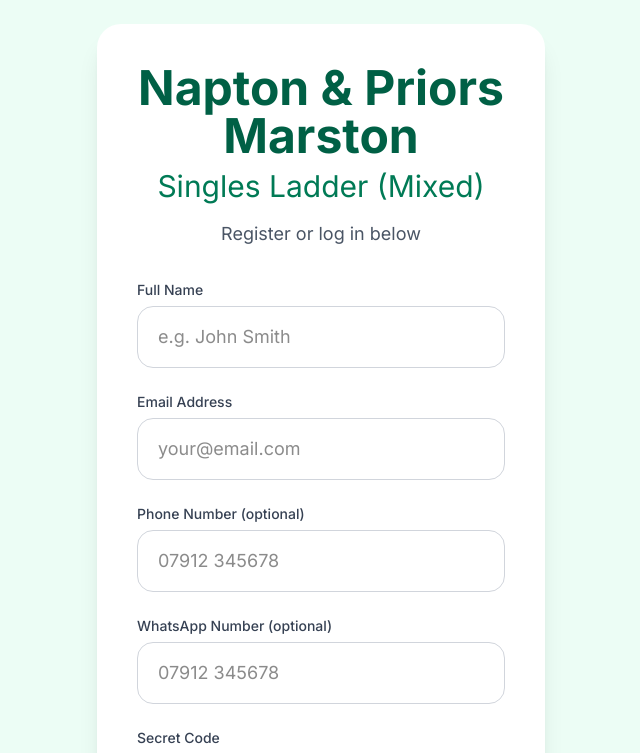
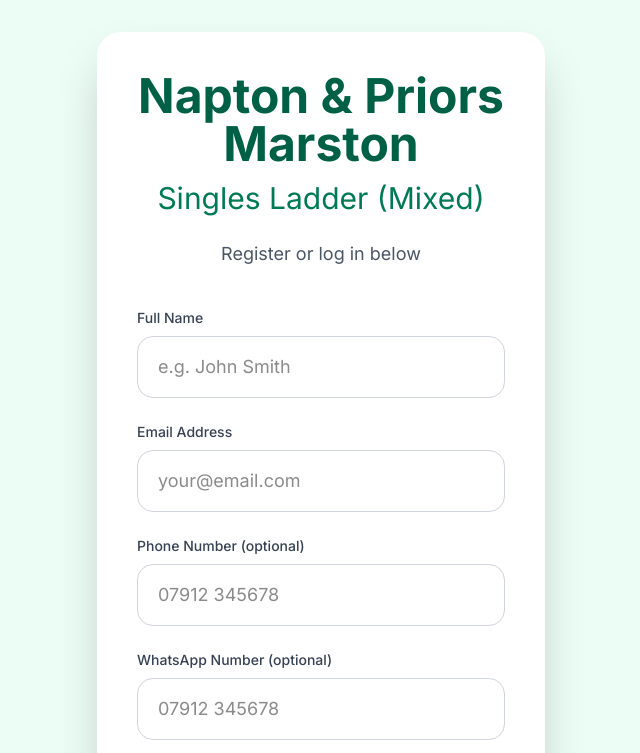
Before and after one commit to timcoker100-prog/napton-tennis-ladder, a Next.js app: page / in a window 1280 px wide. Shown: the top 753 px of the page, without its empty margins (319-959 px from the left). Built offline with nearby package versions, Linux system fonts and the light colour scheme.

Commit message:
improved login page for mobile

```diff
--- a/app/login/page.tsx
+++ b/app/login/page.tsx
@@ -66,17 +66,17 @@ export default function Login() {
   };
 
   return (
-    <div className="min-h-screen bg-emerald-50 flex items-center justify-center p-4 sm:p-6">
-      <div className="max-w-md w-full bg-white rounded-3xl shadow-xl p-8 sm:p-10">
-        <div className="text-center mb-8">
+    <div className="min-h-screen bg-emerald-50 flex items-center justify-center p-4 sm:p-8">
+      <div className="max-w-md w-full bg-white rounded-3xl shadow-2xl p-8 sm:p-10">
+        <div className="text-center mb-10">
           <h1 className="text-4xl sm:text-5xl font-bold text-emerald-800">Napton & Priors Marston</h1>
-          <p className="text-2xl sm:text-3xl text-emerald-700 mt-2">Singles Ladder (Mixed)</p>
-          <p className="text-gray-600 mt-4 text-base sm:text-lg">Register or log in below</p>
+          <p className="text-2xl sm:text-3xl text-emerald-700 mt-3">Singles Ladder (Mixed)</p>
+          <p className="text-gray-600 mt-6 text-base sm:text-lg">Register or log in below</p>
         </div>
 
         <form onSubmit={handleSubmit} className="space-y-6">
           <div>
-            <label className="block text-sm font-medium text-gray-700 mb-1.5">Full Name</label>
+            <label className="block text-sm font-medium text-gray-700 mb-2">Full Name</label>
             <input
               type="text"
               required
@@ -88,7 +88,7 @@ export default function Login() {
           </div>
 
           <div>
-            <label className="block text-sm font-medium text-gray-700 mb-1.5">Email Address</label>
+            <label className="block text-sm font-medium text-gray-700 mb-2">Email Address</label>
             <input
               type="email"
               required
@@ -100,7 +100,7 @@ export default function Login() {
           </div>
 
           <div>
-            <label className="block text-sm font-medium text-gray-700 mb-1.5">Phone Number (optional)</label>
+            <label className="block text-sm font-medium text-gray-700 mb-2">Phone Number (optional)</label>
             <input
               type="tel"
               value={phone}
@@ -111,7 +111,7 @@ export default function Login() {
           </div>
 
           <div>
-            <label className="block text-sm font-medium text-gray-700 mb-1.5">WhatsApp Number (optional)</label>
+            <label className="block text-sm font-medium text-gray-700 mb-2">WhatsApp Number (optional)</label>
             <input
               type="tel"
               value={whatsapp}
@@ -122,7 +122,7 @@ export default function Login() {
           </div>
 
           <div>
-            <label className="block text-sm font-medium text-gray-700 mb-1.5">Secret Code</label>
+            <label className="block text-sm font-medium text-gray-700 mb-2">Secret Code</label>
             <input
               type="password"
               required
@@ -136,14 +136,14 @@ export default function Login() {
           <button
             type="submit"
             disabled={loading}
-            className="w-full bg-emerald-600 hover:bg-emerald-700 disabled:bg-gray-400 text-white font-medium py-4 rounded-2xl text-lg transition mt-4"
+            className="w-full bg-emerald-600 hover:bg-emerald-700 disabled:bg-gray-400 text-white font-medium py-4 rounded-2xl text-lg mt-4 transition"
           >
             {loading ? "Processing..." : "Register / Log In"}
           </button>
         </form>
 
         {message && (
-          <p className="mt-6 text-center text-lg font-medium p-4 bg-emerald-50 rounded-2xl">
+          <p className="mt-6 text-center text-base sm:text-lg font-medium p-4 bg-emerald-50 rounded-2xl">
             {message}
           </p>
         )}
```
